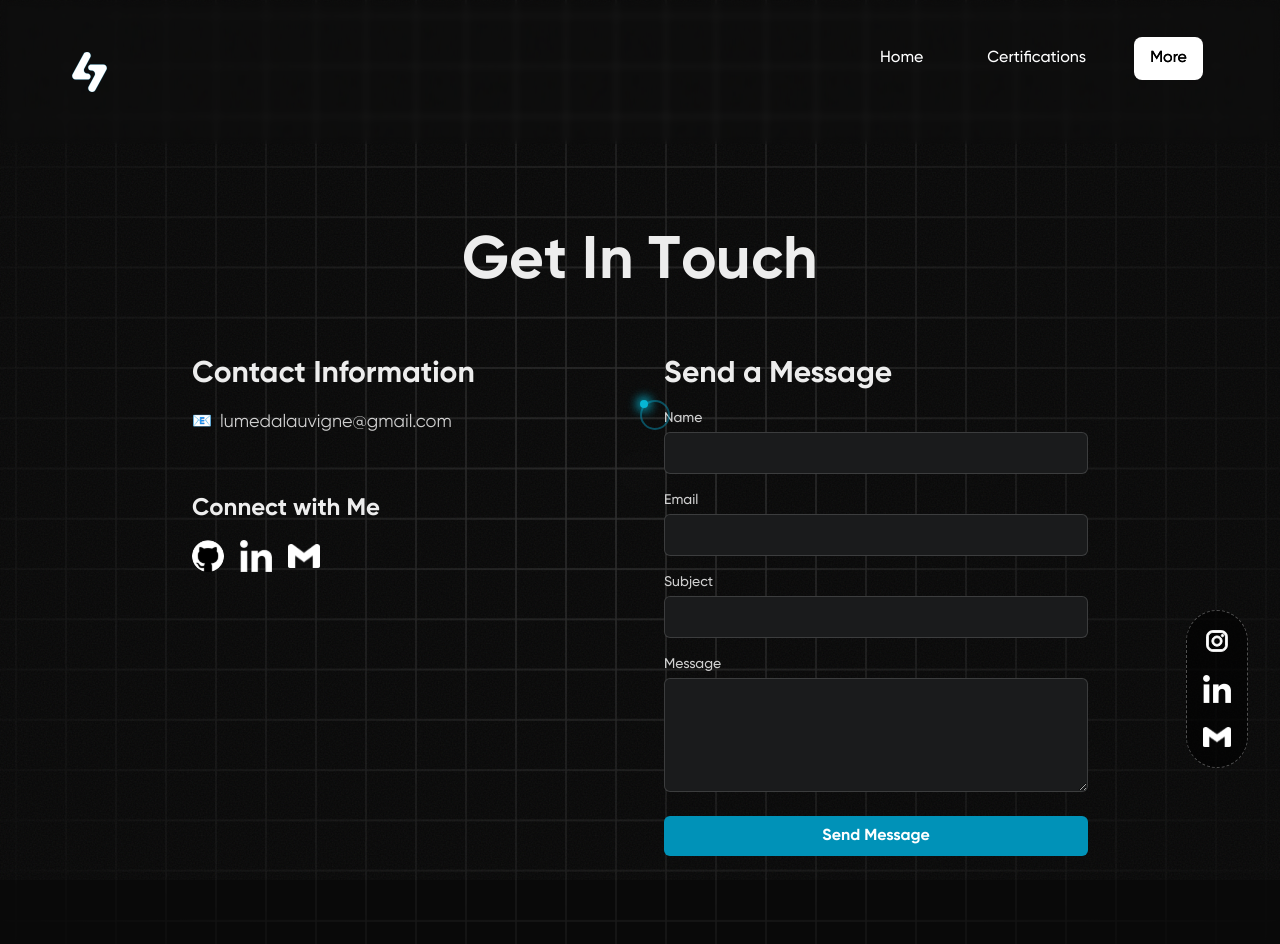
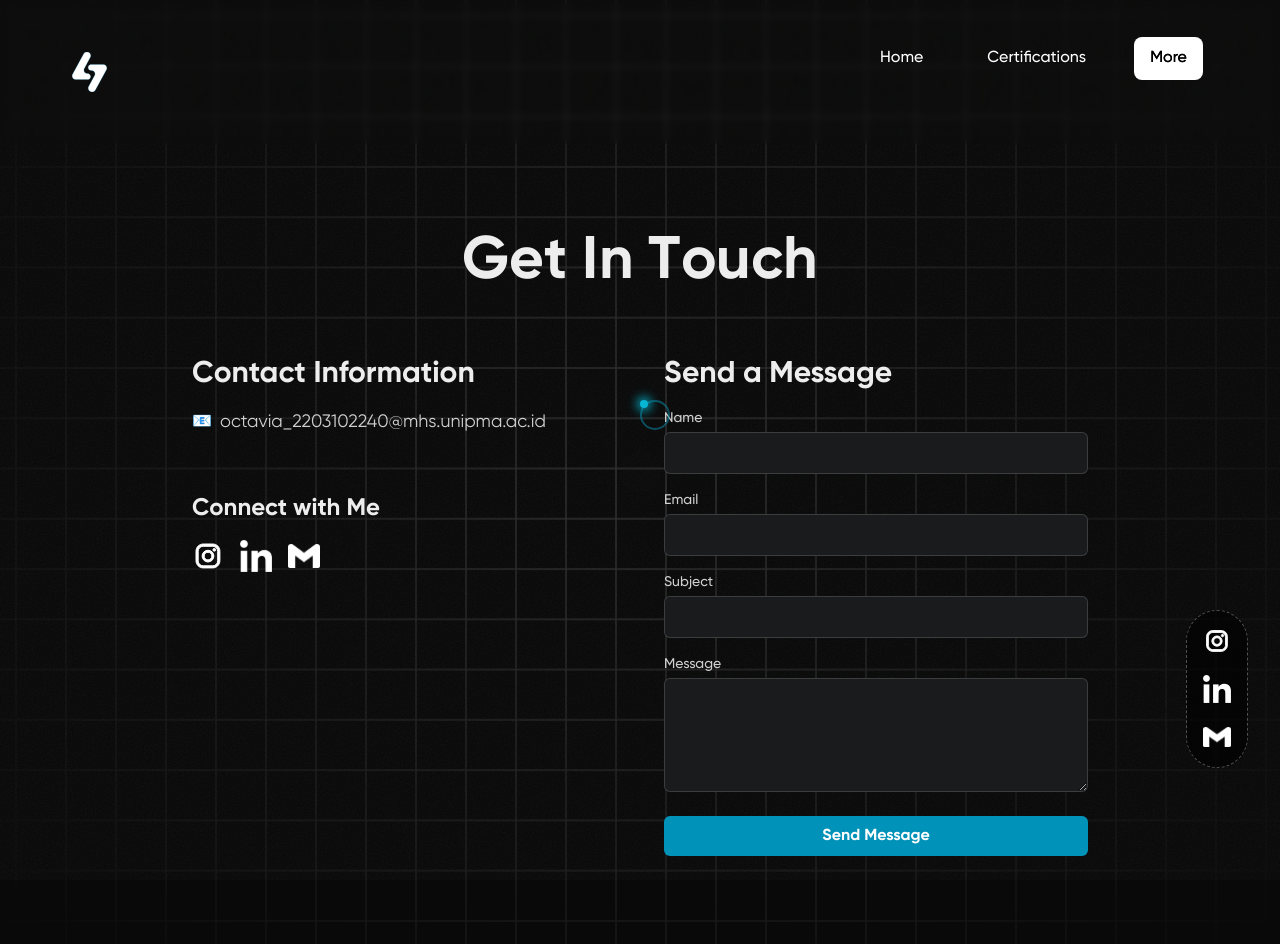
Before and after one commit to DenisKai7/personal-porto-dek-octa, a Next.js app: page /More in a window 1280 px wide. Built offline with nearby package versions, Linux system fonts and the light colour scheme.

Commit message:
update: more page

```diff
--- a/src/app/More/page.tsx
+++ b/src/app/More/page.tsx
@@ -10,14 +10,14 @@ import Squares from '@/blocks/Backgrounds/Squares/Squares';
 
 // Define social media links (can reuse from layout or define here)
 const socialLinks = [
-    { platform: "GitHub", href: "https://github.com/Yuyuhiei", iconPath: "/icons/github_icon.svg" }, // <-- Replace YOUR_GITHUB_LINK and icon path
-    { platform: "LinkedIn", href: "https://www.linkedin.com/in/lauvigne-lumeda/", iconPath: "/icons/linkedin_icon.svg" }, // <-- Replace YOUR_LINKEDIN_LINK and icon path
-    { platform: "Gmail", href: "mailto:lumedalauvigne@gmail.com", iconPath: "/icons/gmail_icon.svg" }, // <-- Replace YOUR_EMAIL_ADDRESS and icon path
+    { platform: "Instagram", href: "https://www.instagram.com/_octaviaap/", iconPath: "/icons/instagram_icon.svg" }, // <-- Replace YOUR_GITHUB_LINK and icon path
+    { platform: "LinkedIn", href: "https://www.linkedin.com/in/octavia-ayusha-putri-4b86b9217/", iconPath: "/icons/linkedin_icon.svg" }, // <-- Replace YOUR_LINKEDIN_LINK and icon path
+    { platform: "Gmail", href: "mailto:octavia_2203102240@mhs.unipma.ac.id", iconPath: "/icons/gmail_icon.svg" }, // <-- Replace YOUR_EMAIL_ADDRESS and icon path
 ];
 
 // Define contact information
 const contactInfo = {
-    email: "lumedalauvigne@gmail.com",
+    email: "octavia_2203102240@mhs.unipma.ac.id",
 };
 
 
--- a/src/app/layout.tsx
+++ b/src/app/layout.tsx
@@ -24,7 +24,7 @@ const items = [
 
 // Define social media links and placeholder icon paths
 const socialLinks = [
-  { platform: "Instagram", href: "https://www.instagram.com/jay_ofurjoy/", iconPath: "/icons/instagram_icon.svg" }, // <-- Replace YOUR_GITHUB_LINK and icon path
+  { platform: "Instagram", href: "https://www.instagram.com/_octaviaap/", iconPath: "/icons/instagram_icon.svg" }, // <-- Replace YOUR_GITHUB_LINK and icon path
   { platform: "LinkedIn", href: "https://www.linkedin.com/in/octavia-ayusha-putri-4b86b9217/", iconPath: "/icons/linkedin_icon.svg" }, // <-- Replace YOUR_LINKEDIN_LINK and icon path
   { platform: "Gmail", href: "mailto:octavia_2203102240@mhs.unipma.ac.id", iconPath: "/icons/gmail_icon.svg" }, // <-- Replace YOUR_EMAIL_ADDRESS and icon path
 ];
```
